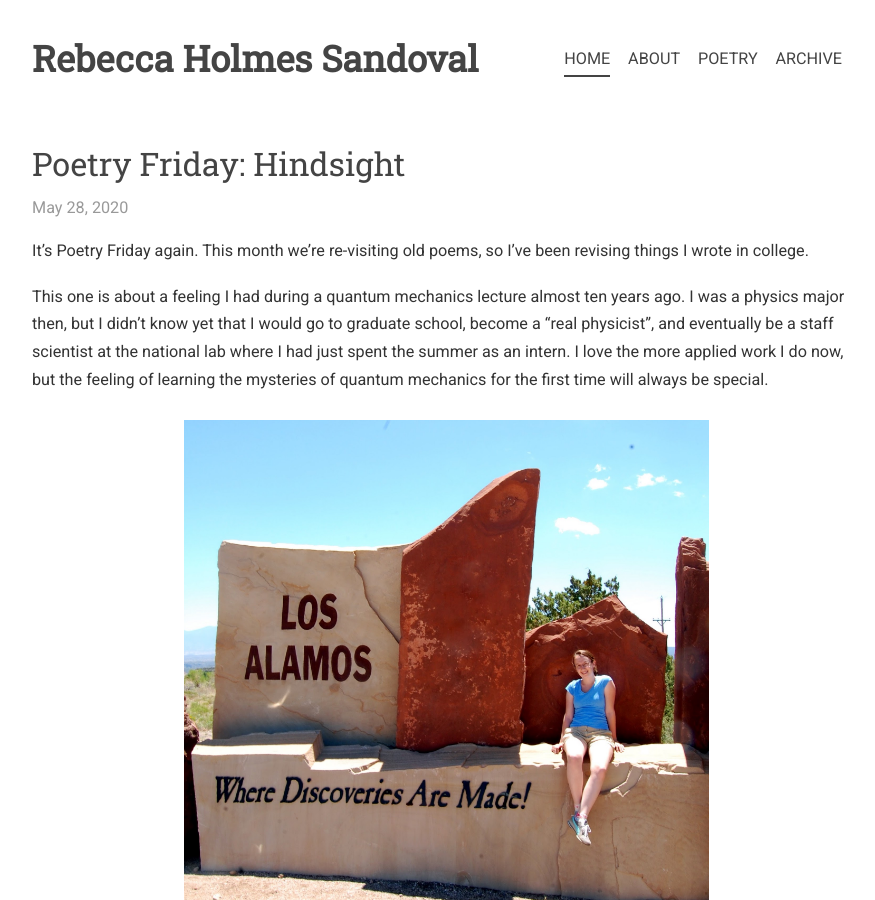
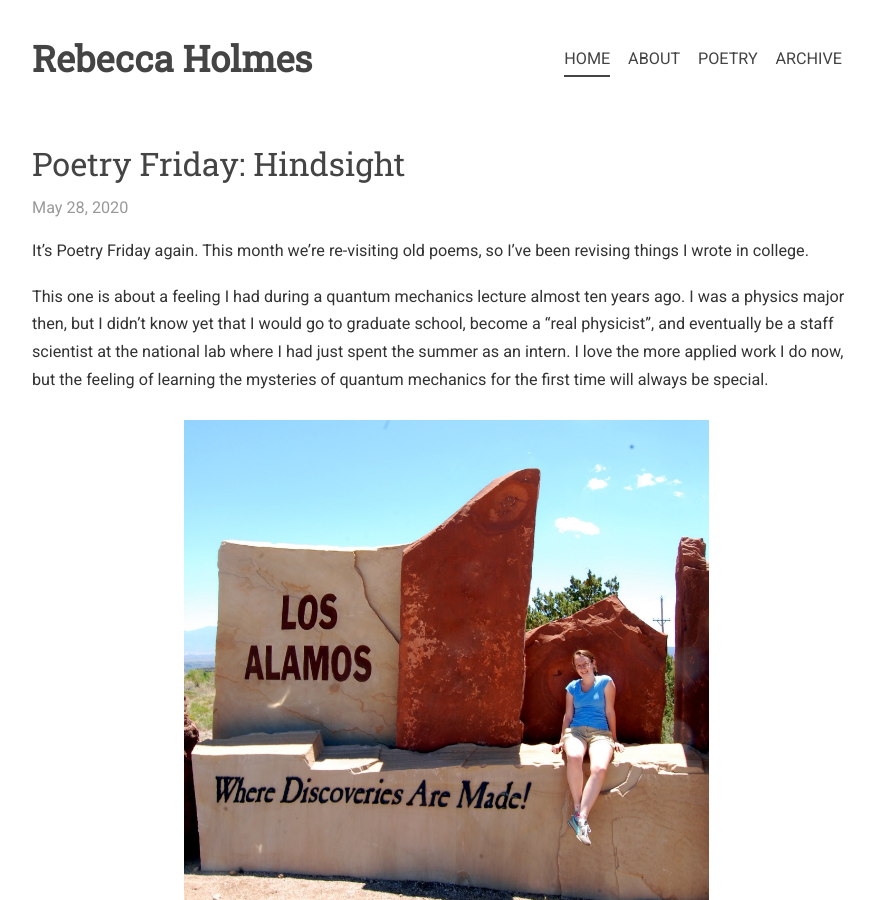
Before and after one commit to piscisvolans/piscisvolans.github.io, a Jekyll site: the page built from index.html, in a window 1280 px wide and 900 px high. Shown: the whole window, without its empty margins (194-1069 px from the left). Built offline with Jekyll 4.4.1, drawn with Linux system fonts in a browser that asks for light colours; nearby versions of some CDN libraries; some web fonts are replaced; the list of posts is cut into pages by our own code; comment, search, counter and statistics services are not loaded; some of the changed lines change nothing that is shown.

Commit message:
Update _config.yml

```diff
--- a/_config.yml
+++ b/_config.yml
@@ -7,18 +7,18 @@ gems:             [jekyll-paginate]
 permalink:        pretty
 
 # Setup
-title:            Rebecca Holmes Sandoval
-name:			  Rebecca Holmes Sandoval's Blog
-tagline:          "Rebecca Holmes Sandoval"
+title:            Rebecca Holmes
+name:			  Rebecca Holmes's Blog
+tagline:          "Rebecca Holmes"
 url:              http://rebeccaholmes.net
 description:	  Science, writing, and other stuff.
 paginate:         5
 baseurl:          ""
 excerpt_separator: <!--more-->
 author:
-  name:           Rebecca Holmes Sandoval
+  name:           Rebecca Holmes
   url:            https://twitter.com/rebeccaholmes
-  email:          rebecca.h.sandoval@gmail.com
+  email:          rebecca.morgan.holmes@gmail.com
 
 # Custom vars
 github:
```
